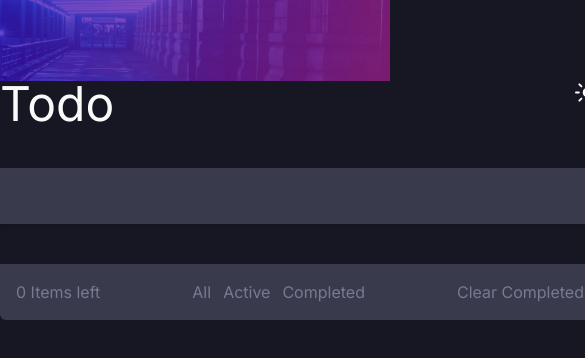
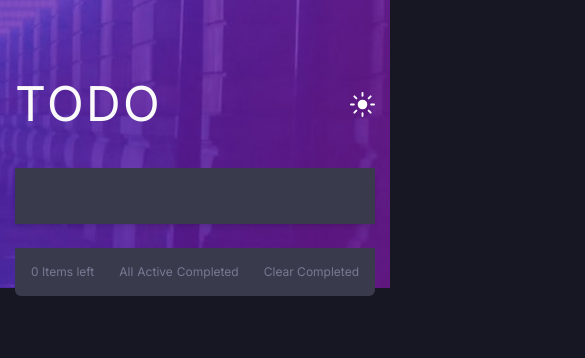
Before and after one commit to Navi003/todo-frontendmentor, a Next.js app: page / in a window 390 px wide. Shown: the top 358 px of the page, 585 px wide, since content can reach past the window. Built offline with nearby package versions, Linux system fonts and the light colour scheme.

Commit message:
Image and other components are responsive now

```diff
--- a/app/_components/Actions.jsx
+++ b/app/_components/Actions.jsx
@@ -2,11 +2,11 @@ import React from "react";
 
 function Actions({ length }) {
   return (
-    <div className="flex justify-between p-4 rounded-b-md bg-dark-very-dark-grayish-blue-2 text-dark-dark-grayish-blue ">
+    <div className="flex justify-between p-4 text-xs rounded-b-md bg-dark-very-dark-grayish-blue-2 text-dark-dark-grayish-blue sm:text-sm md:text-base">
       <div className="hover:text-dark-light-grayish-blue-hover">
         {length} Items left{" "}
       </div>
-      <div className="space-x-3 cursor-pointer">
+      <div className="flex gap-1 cursor-pointer sm:space-x-3">
         <span className="hover:text-dark-light-grayish-blue-hover">All</span>
         <span className="hover:text-dark-light-grayish-blue-hover">Active</span>
         <span className="hover:text-dark-light-grayish-blue-hover">
--- a/app/_components/Heading.jsx
+++ b/app/_components/Heading.jsx
@@ -3,8 +3,10 @@ import React from "react";
 
 function Heading() {
   return (
-    <div className="flex justify-between mt-20">
-      <h1 className="text-5xl text-neutral-very-light-gray">Todo</h1>
+    <div className="flex items-center justify-between mt-20">
+      <h1 className="text-5xl tracking-wider uppercase text-neutral-very-light-gray">
+        Todo
+      </h1>
       <div>
         <Image src="/images/icon-sun.svg" height={25} width={25} alt="Sun" />
       </div>
--- a/app/layout.js
+++ b/app/layout.js
@@ -1,6 +1,7 @@
 import { Inter } from "next/font/google";
 import "./globals.css";
 import Image from "next/image";
+import bgDark from "../public/images/bg-desktop-dark.jpg";
 const inter = Inter({ subsets: ["latin"] });
 
 export const metadata = {
@@ -12,15 +13,12 @@ export default function RootLayout({ children }) {
   return (
     <html lang="en">
       <body className={`${inter.className} bg-dark-very-dark-blue`}>
-        <div className="absolute top-0 left-0 -z-20">
-          <Image
-            src="/images/bg-desktop-dark.jpg"
-            width={1900}
-            height={800}
-            alt="background"
-            className="object-cover"
-          />
-        </div>
+        <Image
+          src={bgDark}
+          alt="background"
+          className="absolute top-0 left-0 object-cover w-full -z-20 h-72 "
+        />
+
         {children}
       </body>
     </html>
--- a/app/page.js
+++ b/app/page.js
@@ -32,9 +32,9 @@ export default function Home() {
   }
 
   return (
-    <main className="w-[600px] mx-auto  min-h-screen">
+    <main className="w-[360px] sm:w-[420px] md:w-[680px] l mx-auto  min-h-screen">
       <Heading />
-      <form className="w-full mt-10 mb-10" onSubmit={handleSubmit}>
+      <form className="w-full mt-10 mb-6" onSubmit={handleSubmit}>
         <input
           onChange={(e) => setInput(e.target.value)}
           value={input}
```
